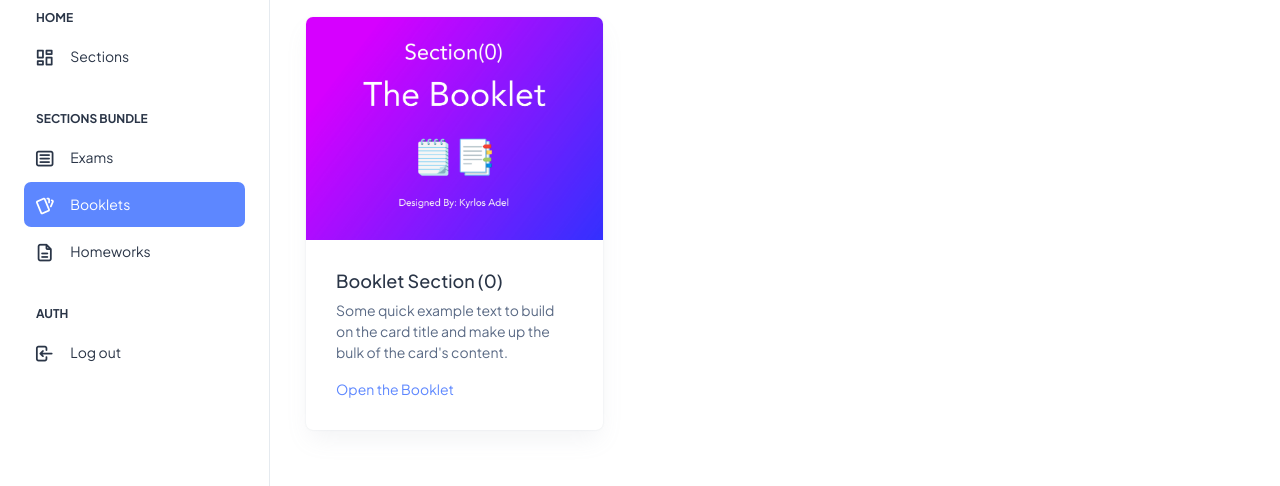
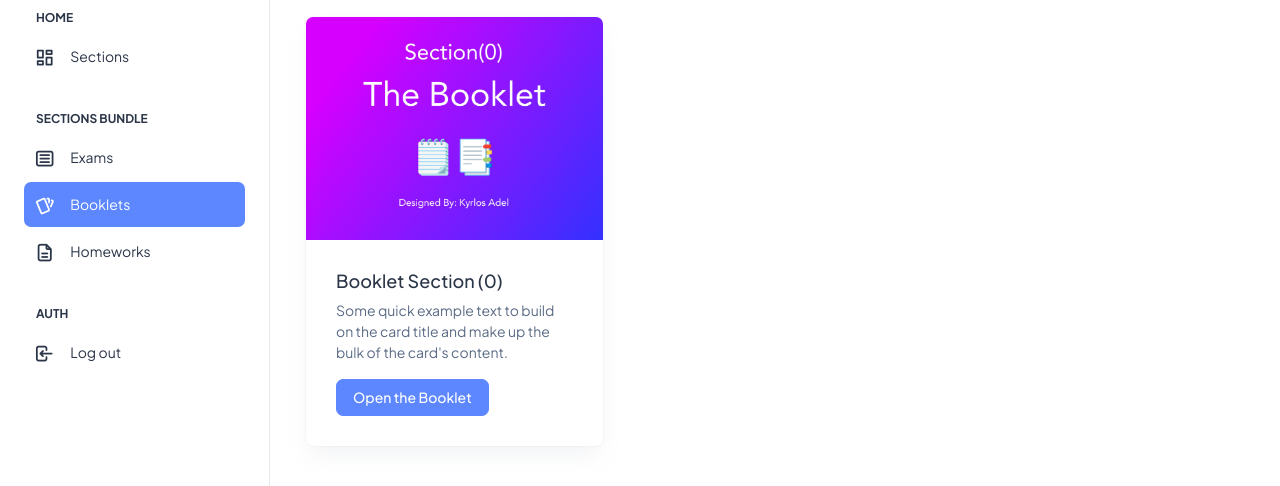
Before and after one commit to EngClub12/engclub, a website: page html/ui-card.html in a window 1280 px wide. Shown: the part 92-578 px from the top of the page. Drawn offline with Linux system fonts and the light colour scheme; a script that the page names is missing.

Commit message:
Update ui-card.html

```diff
--- a/html/ui-card.html
+++ b/html/ui-card.html
@@ -512,7 +512,7 @@
           <div class="card-body">
             <h5 class="card-title">Booklet Section (0)</h5>
             <p class="card-text">Some quick example text to build on the card title and make up the bulk of the card's content.</p>
-            <a href="">Open the Booklet</a>
+            <a href="booklets/section 0.pdf" class="btn btn-primary">Open the Booklet</a>
           </div>
         </div>
       </div>
```
